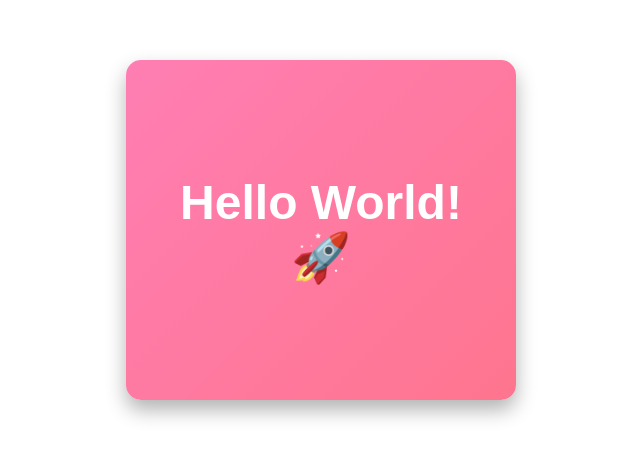
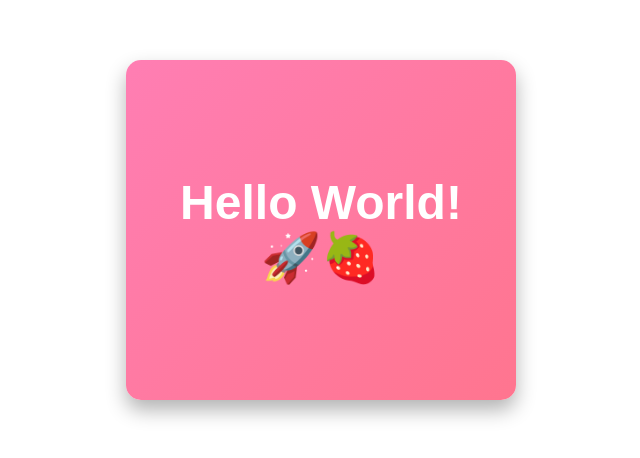
Before and after one commit to mahiznan/docker-demo, a plain HTML site: page index.html in a window 1280 px wide. Shown: the part 170-628 px from the top of the page, without its empty margins (319-959 px from the left). Drawn offline with Linux system fonts and the light colour scheme.

Commit message:
Update file

```diff
--- a/index.html
+++ b/index.html
@@ -38,7 +38,7 @@
 </head>
 <body>
   <div class="box">
-    <h1>Hello World! 🚀</h1>
+    <h1>Hello World! 🚀🍓</h1>
   </div>
 </body>
 </html>
```
